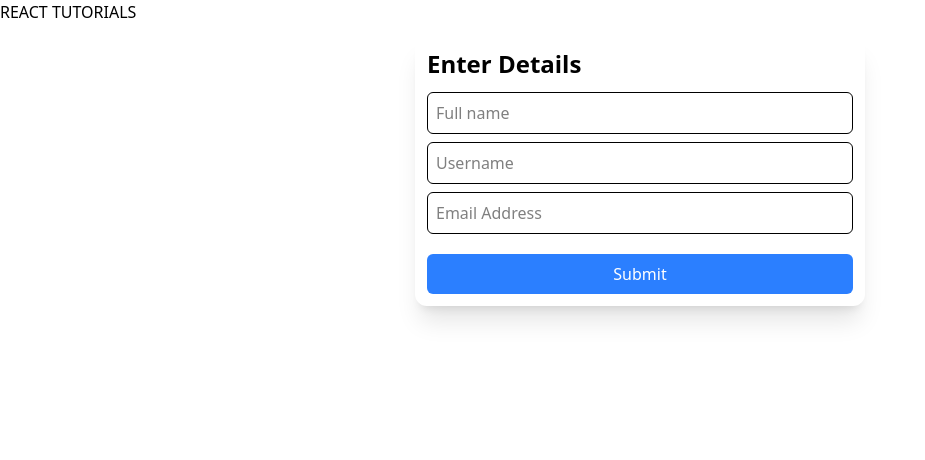
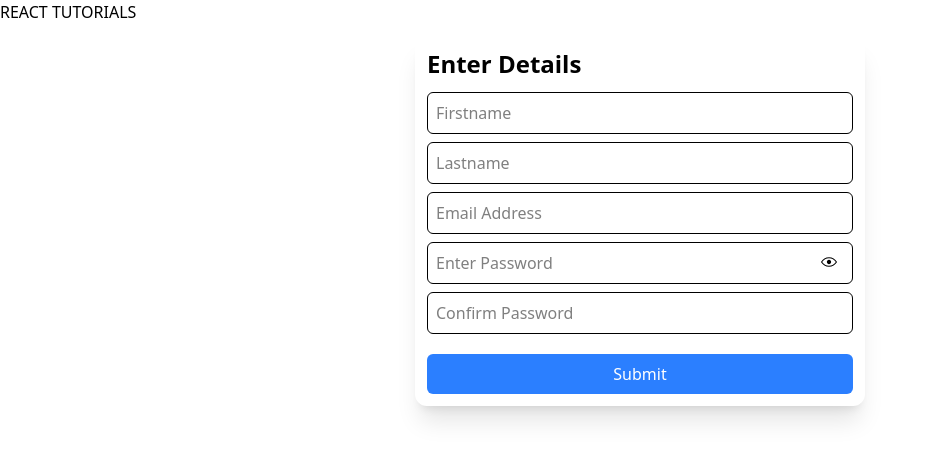
Before and after one commit to sundiano199/React-Tutorial, a React (Vite) app: page / in a window 1280 px wide. Shown: the top 460 px of the page, without its empty margins (0-925 px from the left). Built offline with nearby package versions, Linux system fonts and the light colour scheme.

Commit message:
feat: still learning

```diff
--- a/src/App.jsx
+++ b/src/App.jsx
@@ -16,6 +16,7 @@ import SimpleForm from "./components/SimpleForm";
 import ComplexForm from "./components/ComplexForm";
 import OtherInputs from "./components/OtherInputs";
 import ThirdPartyForm from "./components/ThirdPartyForm"
+import Register from "./components/Register";
 
 
 function App () {
@@ -35,7 +36,9 @@ function App () {
     {/* <SimpleForm /> */}
     {/* <ComplexForm /> */}
     {/* <OtherInputs /> */}
-    <ThirdPartyForm />
+    {/* <ThirdPartyForm /> */}
+    <Register />
+
 
     </div>
 }
--- /dev/null
+++ b/src/components/Register.jsx
@@ -0,0 +1,116 @@
+import React, { useState } from "react";
+import { useForm } from "react-hook-form";
+import { yupResolver } from "@hookform/resolvers/yup";
+import * as yup from "yup";
+import { RxEyeOpen } from "react-icons/rx";
+import { GoEyeClosed } from "react-icons/go";
+
+const registerSchema = yup.object().shape({
+  firstname: yup.string().required("First Name is required"),
+  lastname: yup.string().required("Last Name is required"),
+  email: yup
+    .string()
+    .required("Email is required")
+    .email("Invalid Email Address"),
+  password: yup
+    .string()
+    .required("Password is required")
+    .min(6, "Password must be at least 6 characters"),
+  confirmPassword: yup
+    .string()
+    .oneOf([yup.ref("password"), null], "Passwords must Match")
+    .required("Confirm Password is required"),
+});
+
+const Register = () => {
+  const [show, setShow] = useState(false);
+
+  const {
+    register,
+    handleSubmit,
+    formState: { errors },
+  } = useForm({
+    resolver: yupResolver(registerSchema),
+  });
+  const handleRegister = (data) => {
+    console.log(data);
+  };
+
+  return (
+    <form
+      onSubmit={handleSubmit(handleRegister)}
+      className="max-w-[450px] mx-auto my-3 rounded-xl shadow-xl p-3"
+    >
+      <h1 className="mb-3 text-2xl font-semibold">Enter Details</h1>
+      <div>
+        <input
+          type="text"
+          className="w-full p-2 block mb-2 rounded-md border"
+          placeholder="Firstname"
+          id="firstname"
+          {...register("firstname")}
+        />
+        <small className="text-red-500">{errors.firstname?.message}</small>
+      </div>
+      <div>
+        <input
+          type="text"
+          className="w-full p-2 block mb-2 rounded-md border"
+          placeholder="Lastname"
+          id="lastname"
+          {...register("lastname")}
+        />
+        <small className="text-red-500">{errors.lastname?.message}</small>
+      </div>
+      <div>
+        <input
+          type="email"
+          className="w-full p-2 block mb-2 rounded-md border"
+          placeholder="Email Address"
+          id="email"
+          {...register("email")}
+        />
+        <small className="text-red-500">{errors.email?.message}</small>
+      </div>
+      <div className="relative">
+        <input
+          type={show ? "text" : "password"}
+          name="password"
+          id="password"
+          className="w-full p-2 block mb-2 rounded-md border"
+          placeholder="Enter Password"
+          {...register("password")}
+        />
+        <button type="button" className="absolute top-3 right-4">
+          {show ? <GoEyeClosed /> : <RxEyeOpen />}
+        </button>
+
+        <small className="text-red-500">{errors.password?.message}</small>
+      </div>
+      <div>
+        <input
+          type="password"
+          name=""
+          id="confirmPassword"
+          className="w-full p-2 block mb-2 rounded-md border"
+          placeholder="Confirm Password"
+          {...register("confirmPassword")}
+        />
+
+        <small className="text-red-500">
+          {errors.confirmPassword?.message}
+        </small>
+      </div>
+
+      <button
+        onClick={() => setShow(!show)}
+        type="submit"
+        className="w-full bg-blue-500 text-white rounded-md p-2 mt-3 cursor-poointer"
+      >
+        Submit
+      </button>
+    </form>
+  );
+};
+
+export default Register;
```
